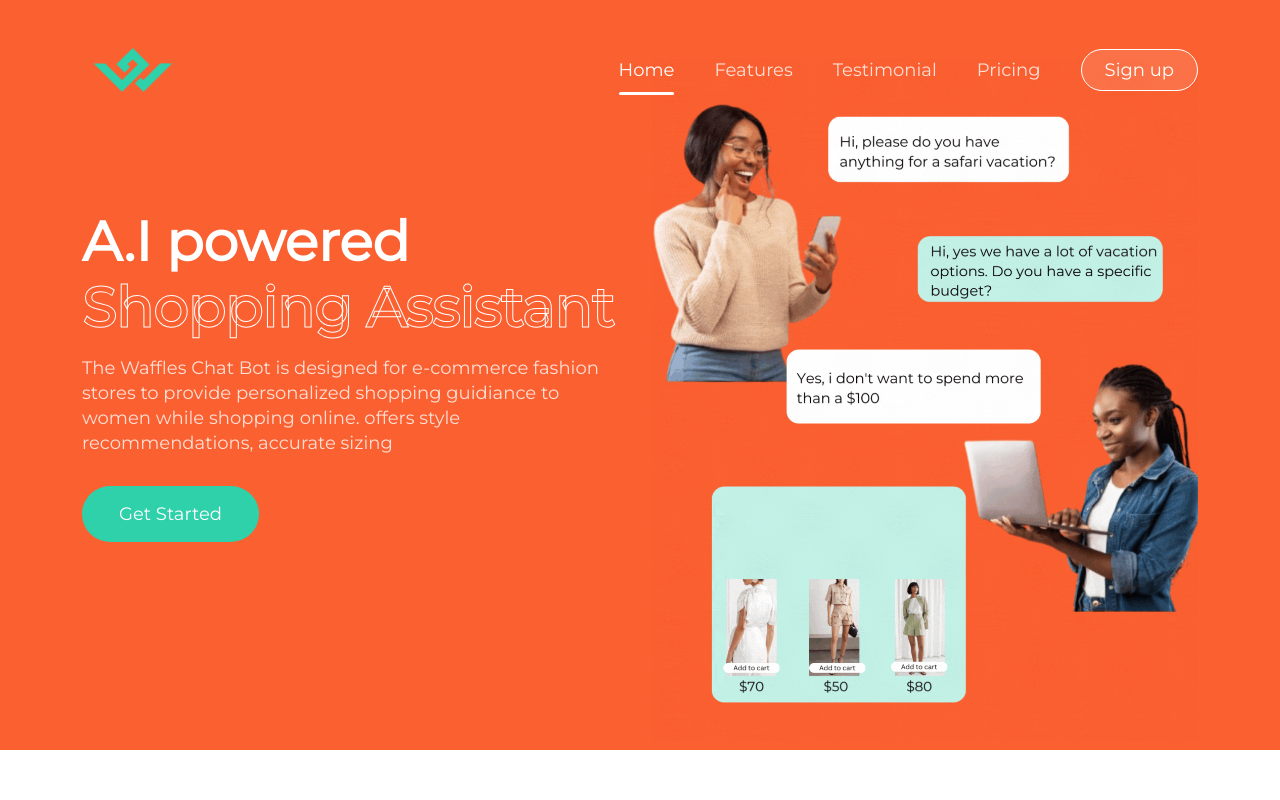
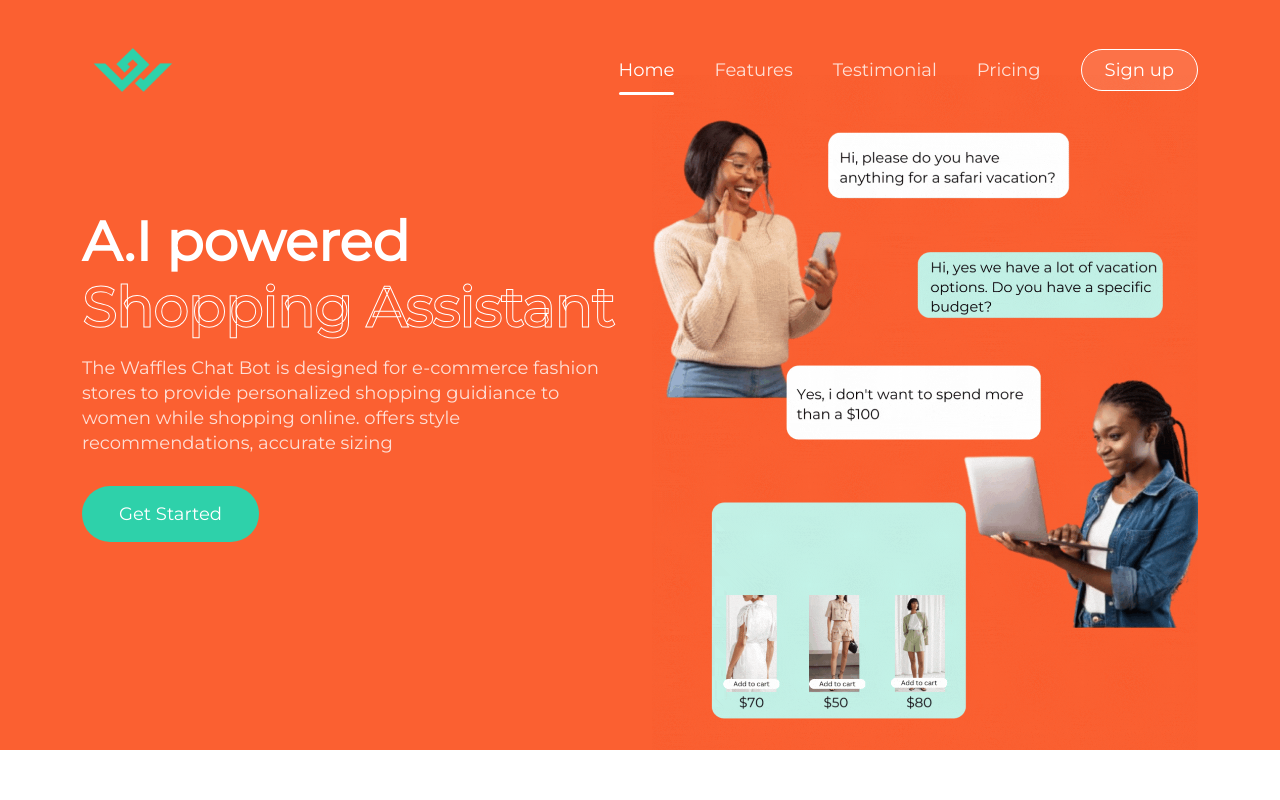
Before and after one commit to chechi1/waffles-landing-page, an Angular app: page / in a window 1280 px wide. Shown: the top 800 px of the page. Built offline with nearby package versions, Linux system fonts and the light colour scheme.

Commit message:
Add margin-top to hero section image

```diff
--- a/src/app/components/hero/hero.component.html
+++ b/src/app/components/hero/hero.component.html
@@ -14,7 +14,7 @@
         </div>
       </div>
       <div class="col-xxl-6 col-xl-6 col-lg-6 offset-xxl-1">
-        <div class="hero-image">
+        <div class="hero-image" style="margin-top: 2rem;">
           <img src="assets/images/hero/hero-video.gif" alt=""/>
         </div>
       </div>
```
